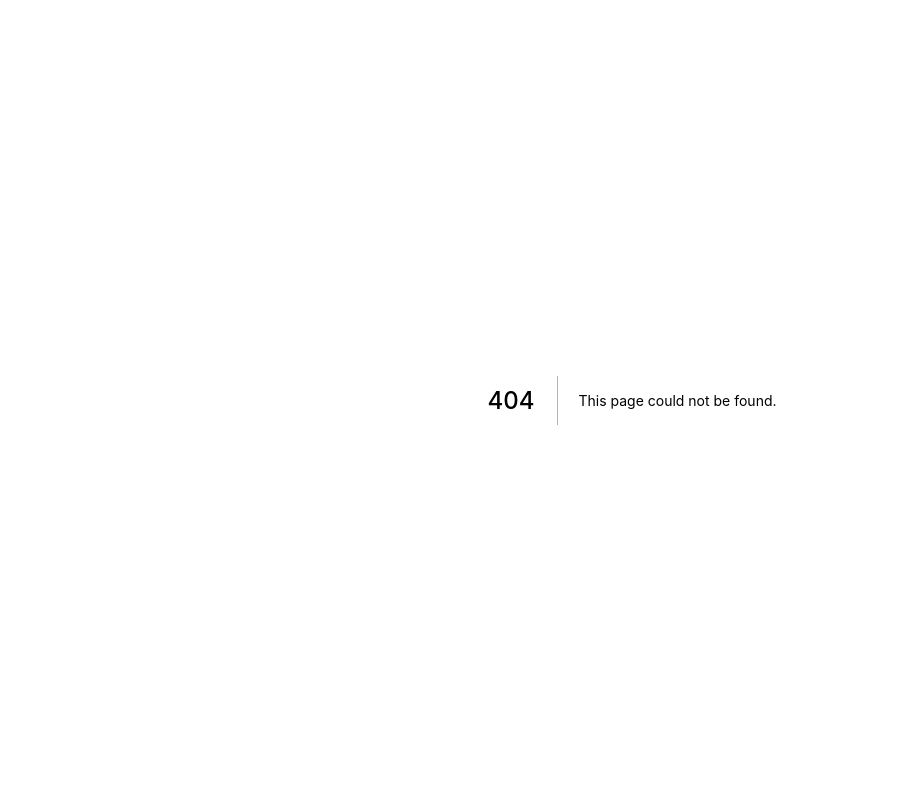
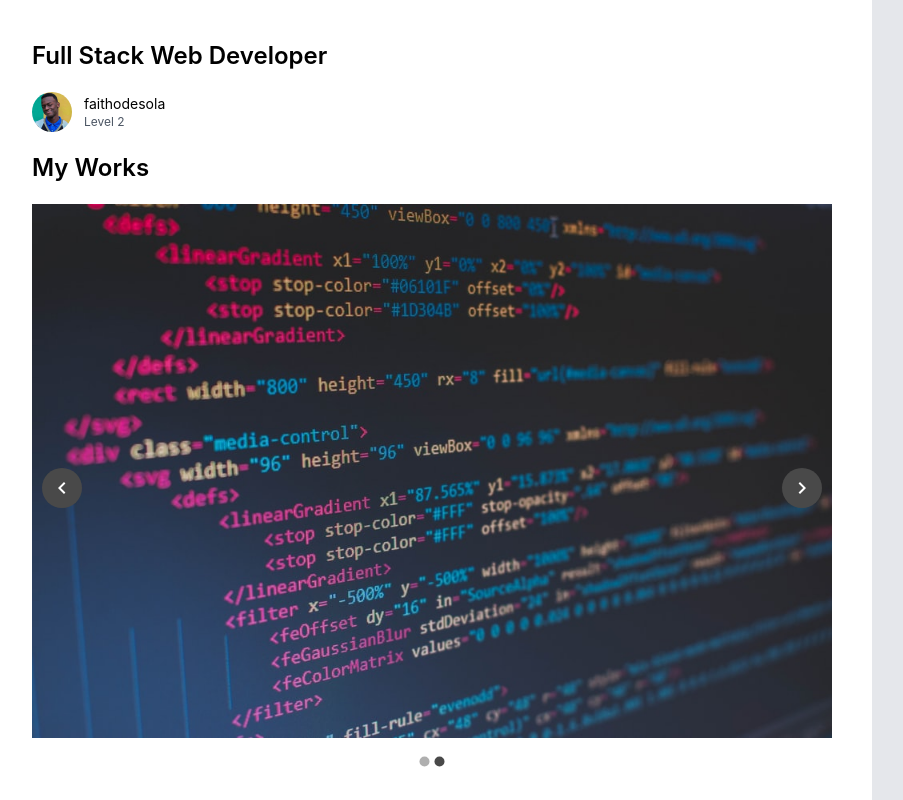
Before and after one commit to Olatokumbo/Cloak.io, a Next.js app: page /search/12 in a window 1280 px wide. Before the commit this address had no page. Shown: the whole page, without its empty margins (8-911 px from the left). Built offline with nearby package versions, Linux system fonts and the light colour scheme.

Commit message:
Added the Profile Carousel

```diff
--- /dev/null
+++ b/components/ProfileCarousel.js
@@ -0,0 +1,28 @@
+import Carousel from "react-material-ui-carousel";
+// import style from "./slideshow.module.css";
+
+const Slideshow = ({ images }) => {
+  return (
+    <Carousel
+      autoPlay={true}
+      //   className={style.carouselItem}
+      navButtonsAlwaysVisible={true}
+      nav
+      indicators={true}
+      // animation="slide"
+
+      timeout={500}
+    >
+      {/* {images.map((data, index) => ( */}
+      <img
+        key={8}
+        /*className={style.photo}*/ src="/wallpaper.jpg"
+        alt="headerImages"
+      />
+      <img key={9} src="/code.jpg" alt="headerImages" />
+      {/* ))} */}
+    </Carousel>
+  );
+};
+
+export default Slideshow;
--- a/package.json
+++ b/package.json
@@ -8,9 +8,12 @@
     "start": "next start"
   },
   "dependencies": {
+    "@material-ui/core": "^4.11.4",
+    "@material-ui/icons": "^4.11.2",
     "next": "10.1.3",
     "react": "17.0.2",
     "react-dom": "17.0.2",
+    "react-material-ui-carousel": "^2.2.4",
     "react-typing-effect": "^2.0.5"
   },
   "devDependencies": {
--- /dev/null
+++ b/pages/search/[id].js
@@ -0,0 +1,28 @@
+import ProfileCarousel from "../../components/ProfileCarousel";
+const Profile = () => {
+  return (
+    <div className="min-h-screen flex">
+      <div className="flex-2 bg-white py-5 px-10">
+        <h1 className="text-2xl font-semibold my-5">
+          Full Stack Web Developer
+        </h1>
+        <div className="flex items-center">
+          <img
+            src="/davidO.jpg"
+            alt="me"
+            className="w-10 max-h-10 rounded-full mr-3"
+          />
+          <div className="flex flex-col">
+            <h4 className="text-sm">faithodesola</h4>
+            <h6 className="text-xs text-gray-600">Level 2</h6>
+          </div>
+        </div>
+        <h1 className="text-2xl font-semibold my-5">My Works</h1>
+        <ProfileCarousel />
+      </div>
+      <div className="flex-1 bg-gray-200"></div>
+    </div>
+  );
+};
+
+export default Profile;
```
Also changed, not shown: 1 other file (tests, documents, lock files or other folders).
